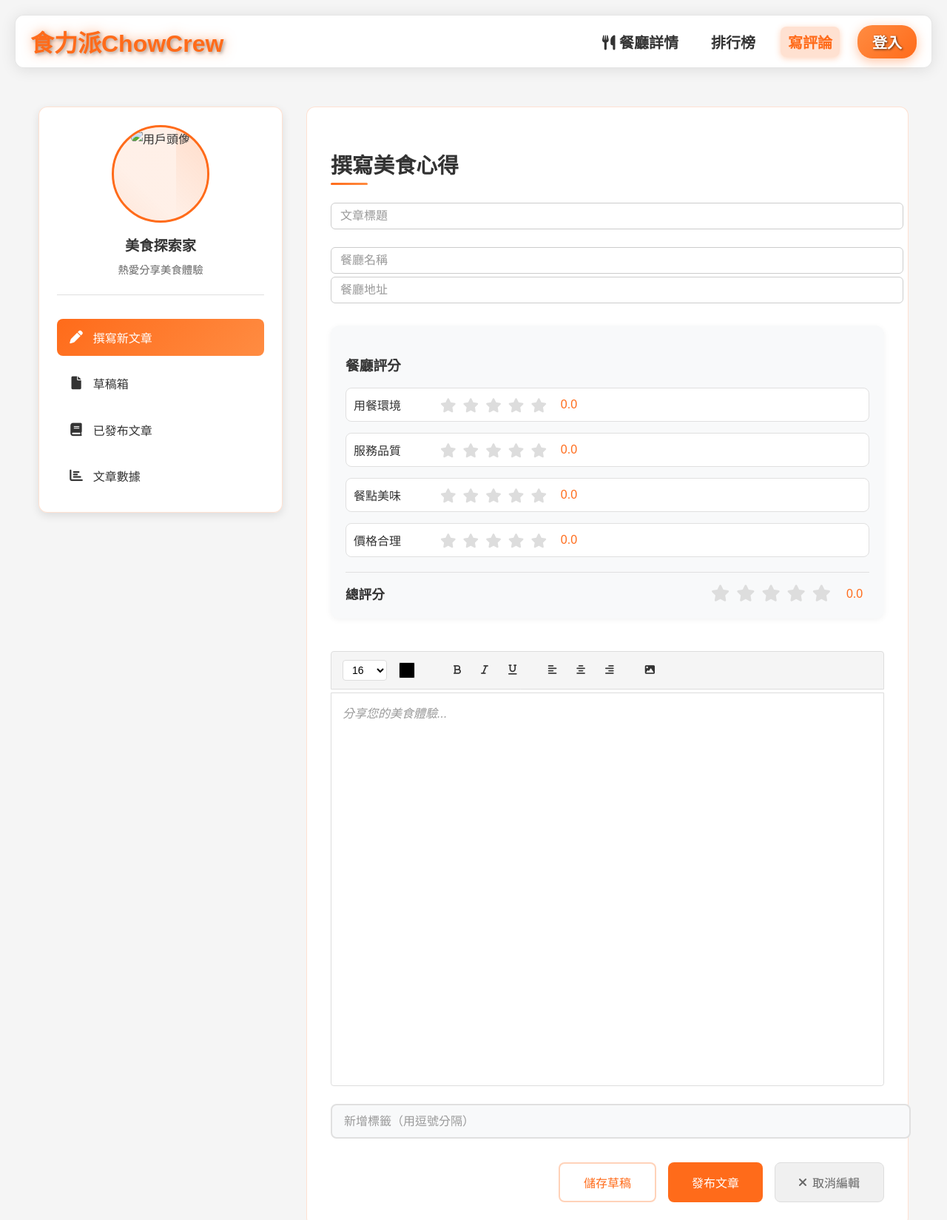
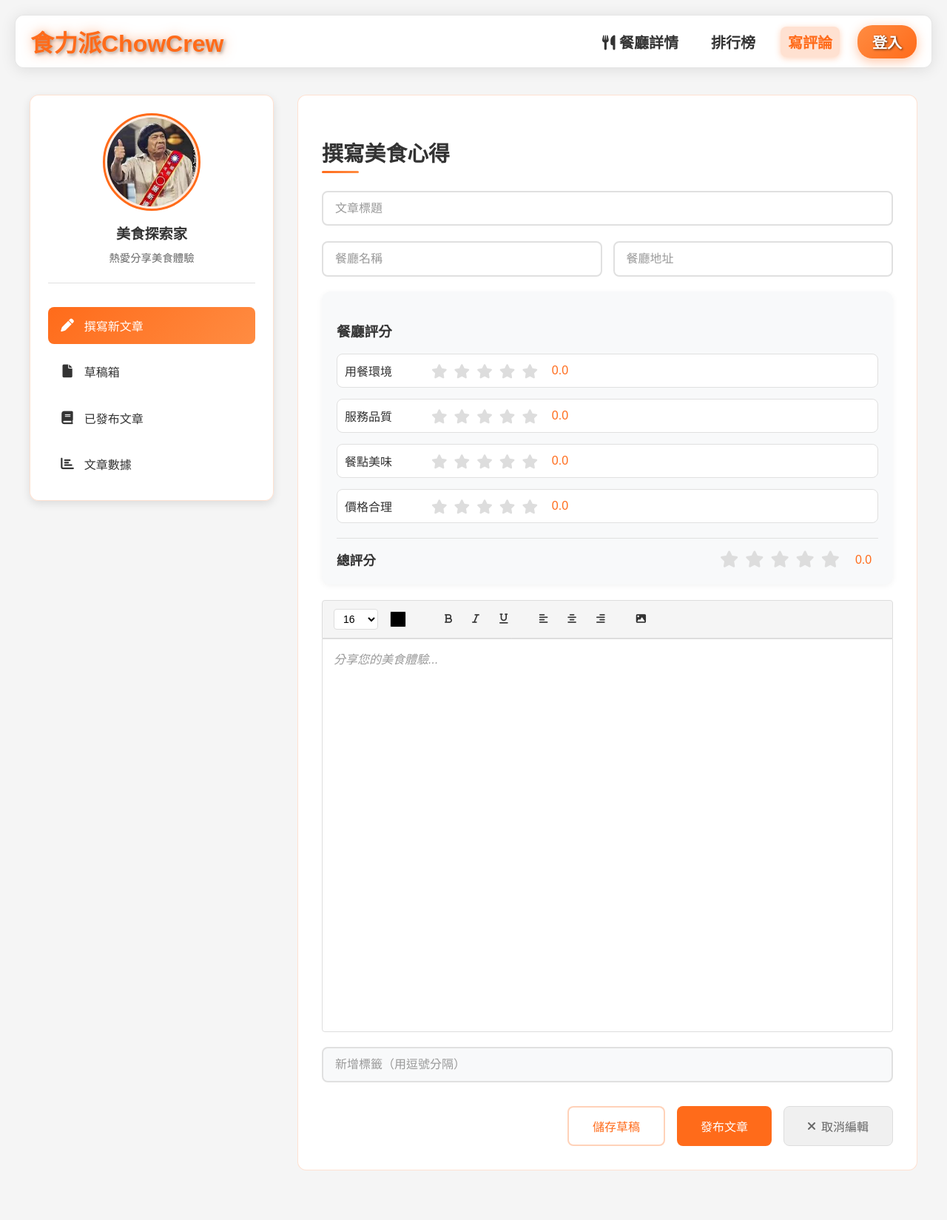
Before and after one commit to pony40701/FoodMAP, a plain HTML site: page blogPost.html in a window 1280 px wide. Shown: the top 1649 px of the page at 74% size. Drawn offline with nearby package versions, Linux system fonts and the light colour scheme.

Commit message:
修正心得頁面css

```diff
--- a/blogPost.html
+++ b/blogPost.html
@@ -4,10 +4,10 @@
     <meta charset="UTF-8">
     <meta name="viewport" content="width=device-width, initial-scale=1.0">
     <title>撰寫美食心得 - 食力派ChowCrew</title>
-    <link rel="stylesheet" href="/css/footer.css">
+    <link rel="stylesheet" href="css/footer.css">
     <link rel="stylesheet" href="https://cdnjs.cloudflare.com/ajax/libs/font-awesome/6.0.0/css/all.min.css">
     <link rel="stylesheet" href="css/blogPost.css">
-    <link href="https://fonts.googleapis.com/css2?family=Inter:wght@400;500;600;700&display=swap" rel="stylesheet">
+
     <style>
         /* 登入和用戶區塊樣式 */
         .login-section,
@@ -336,7 +336,7 @@
         <aside class="sidebar">
             <div class="user-profile">
                 <div class="profile-image">
-                    <img src="image/default-avatar.png" alt="用戶頭像" id="userAvatar">
+                    <img src="images/foodTypeSecionIcon/icons8-dessert-48.png" alt="用戶頭像" id="userAvatar">
                 </div>
                 <h3 id="userName">用戶名稱</h3>
                 <p id="userBio">美食探索家</p>
@@ -363,14 +363,14 @@
             <section id="write-section" class="content-section active">
                 <h2>撰寫美食心得</h2>
                 <form id="blogPostForm">
-                    <div class="form-group">
+                    <div class="form-groupblog">
                         <input type="text" id="postTitle" placeholder="文章標題" required>
                     </div>
-                    <div class="form-group restaurant-info">
+                    <div class="form-groupblog restaurant-info">
                         <input type="text" id="restaurantName" placeholder="餐廳名稱" required>
                         <input type="text" id="restaurantLocation" placeholder="餐廳地址" required>
                     </div>
-                    <div class="form-group">
+                    <div class="form-groupblog">
                         <div class="rating-section">
                             <h3>餐廳評分</h3>
                             <div class="rating-items">
@@ -442,7 +442,7 @@
                             </div>
                         </div>
                     </div>
-                    <div class="form-group">
+                    <div class="form-groupblog">
                         <div class="editor-toolbar">
                             <!-- 字型樣式 -->
                             <div class="toolbar-group">
@@ -538,7 +538,7 @@
                         <div id="editor" class="rich-editor" contenteditable="true" placeholder="分享您的美食體驗..."></div>
                         <input type="file" id="imageUpload" accept="image/*" multiple style="display: none">
                     </div>
-                    <div class="form-group">
+                    <div class="form-groupblog">
                         <input type="text" id="tags" placeholder="新增標籤（用逗號分隔）">
                     </div>
                     <div class="button-group">
@@ -662,34 +662,6 @@
     <script src="https://cdnjs.cloudflare.com/ajax/libs/Chart.js/3.7.0/chart.min.js"></script>
     <script src="js/login.js"></script>
     <script src="js/blogPost2.js"></script>
-    <script>
-        // 確保頁面載入完成後初始化所有功能
-        document.addEventListener('DOMContentLoaded', function() {
-            // 初始化編輯器功能
-            initEditor();
-            // 初始化星級評分
-            initRating();
-            // 載入用戶數據
-            loadUserData();
-            // 載入文章列表
-            loadPosts();
-            // 初始化統計圖表
-            initStatsChart();
-            // 初始化字型大小控制
-            initFontSize();
-            // 初始化顏色選擇器
-            initColorPicker();
-            // 初始化導覽列
-            initializeNavbar();
-            // 初始化評分系統
-            initRatingSystem();
-            // 如果當前在草稿箱頁面，載入草稿
-            if (document.getElementById('drafts-section').classList.contains('active')) {
-                loadDrafts();
-            }
-            // 登入狀態管理已移至 login.js
-            // 這裡不需要額外的登入按鈕初始化
-        });
-    </script>
+
 </body>
 </html>
--- a/css/blogPost.css
+++ b/css/blogPost.css
@@ -319,7 +319,7 @@ body {
     max-width: 1200px;
     margin: 20px auto 0;
     gap: 2rem;
-    padding: 2rem;
+    padding: 1rem; /* 原本是2rem，改小 */
 }
 
 /* 側邊欄樣式 */
@@ -484,8 +484,8 @@ body {
 }
 
 /* 表單樣式 */
-.form-group {
-    margin-bottom: 1.5rem;
+.form-groupblog {
+    margin-bottom: 1.3rem;
 }
 
 input[type="text"] {
@@ -496,6 +496,7 @@ input[type="text"] {
     font-size: 1rem;
     transition: all 0.3s ease;
     background-color: #fff;
+    box-sizing: border-box; /* 新增這一行 */
 }
 
 input[type="text"]:focus {
--- a/js/blogPost2.js
+++ b/js/blogPost2.js
@@ -759,7 +759,7 @@ function loadUserData() {
     const avatarImg = document.getElementById('userAvatar');
     if (avatarImg) {
         // 先設置預設頭像
-        avatarImg.src = '/IMAGE/default-avatar.png';
+        avatarImg.src = 'images/pig.jpg';
 
         // 創建新的圖片物件來預載入用戶頭像
         const img = new Image();
```
